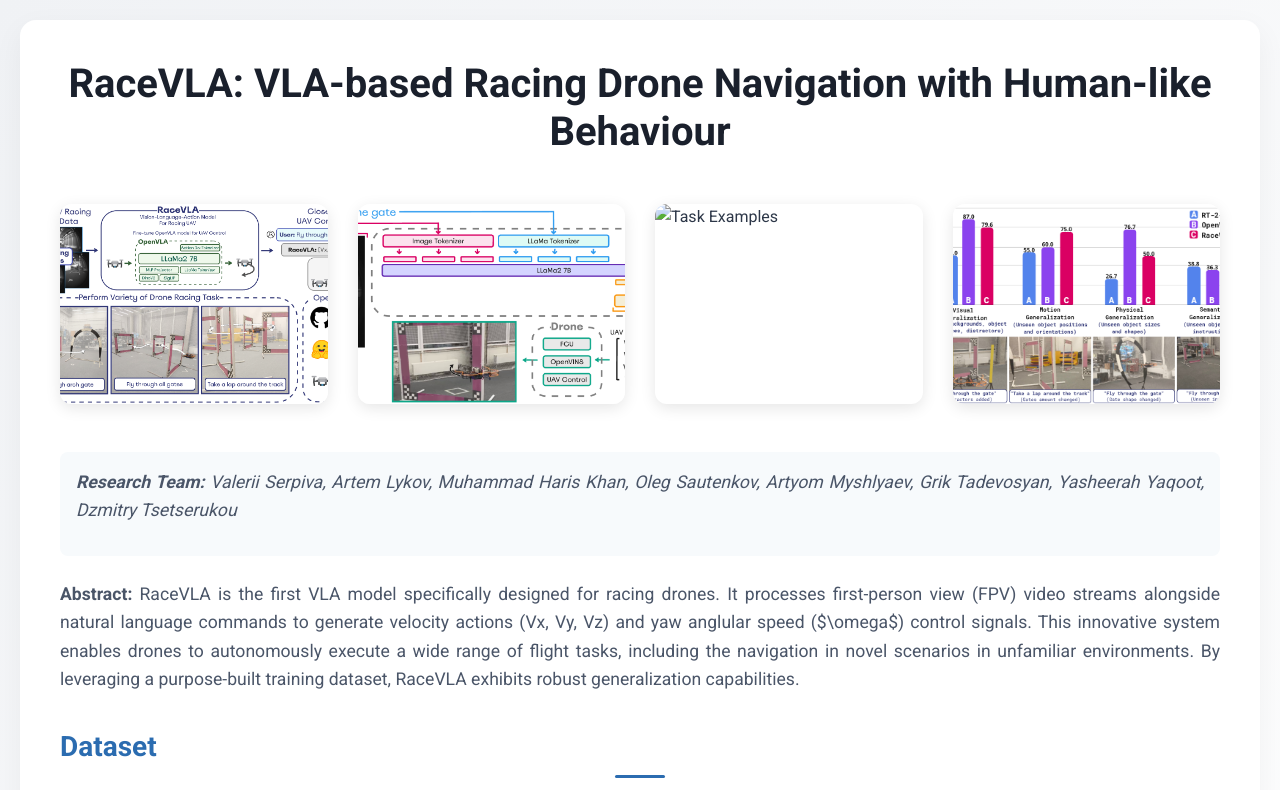
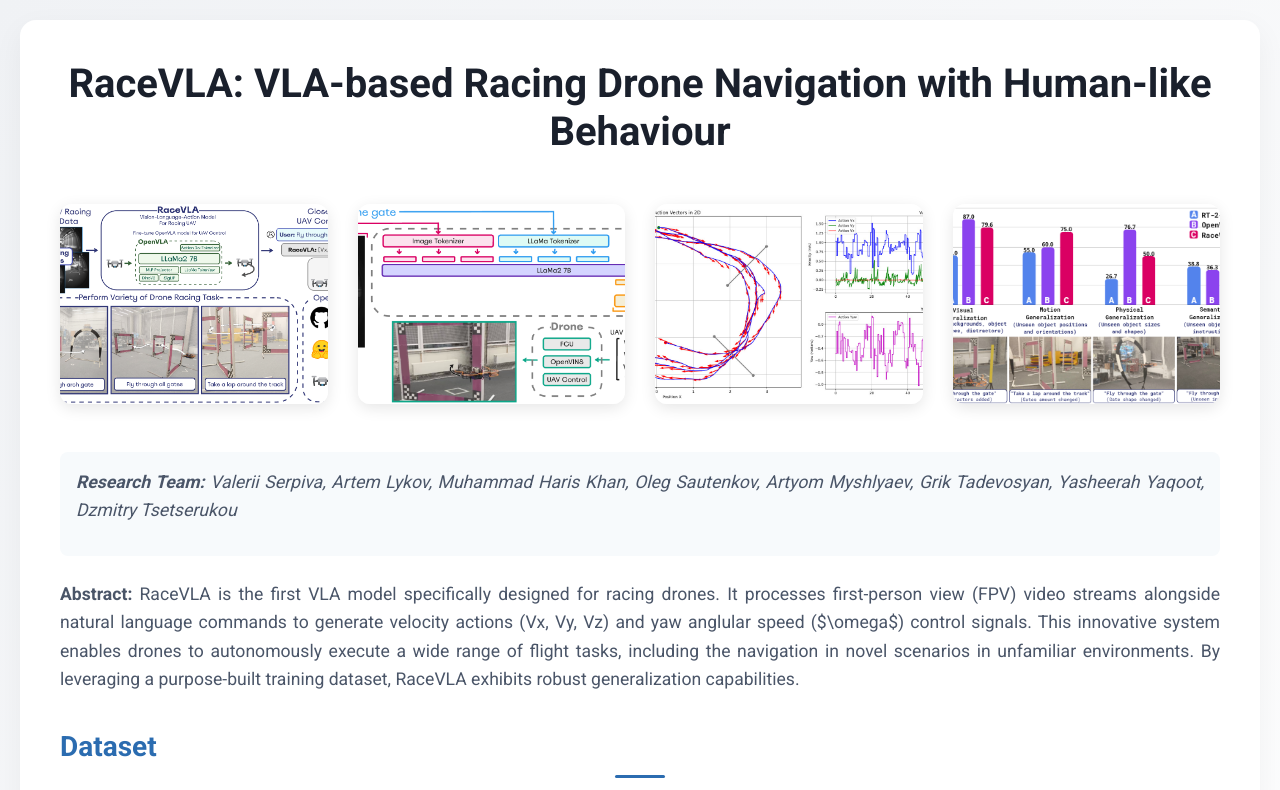
Before and after one commit to racevla/racevla.github.io, a plain HTML site: page index.html in a window 1280 px wide. Shown: the top 790 px of the page. Drawn offline with Linux system fonts and the light colour scheme.

Commit message:
Update index.html

```diff
--- a/index.html
+++ b/index.html
@@ -188,7 +188,7 @@
         <div class="images">
             <img src="teaser(1).png" alt="Project Teaser" onclick="openModal('teaser(1).png')">
             <img src="system_architecture(1).png" alt="System Architecture" onclick="openModal('system_architecture(1).png')">
-            <img src="traj_lap.png" alt="Task Examples" onclick="openModal('traj_lap.png')">
+            <img src="traj_lap.jpg" alt="Task Examples" onclick="openModal('traj_lap.jpg')">
             <img src="Experiment_generalization.png" alt="Benchmark Results" onclick="openModal('Experiment_generalization.png')">
         </div>
 
```
